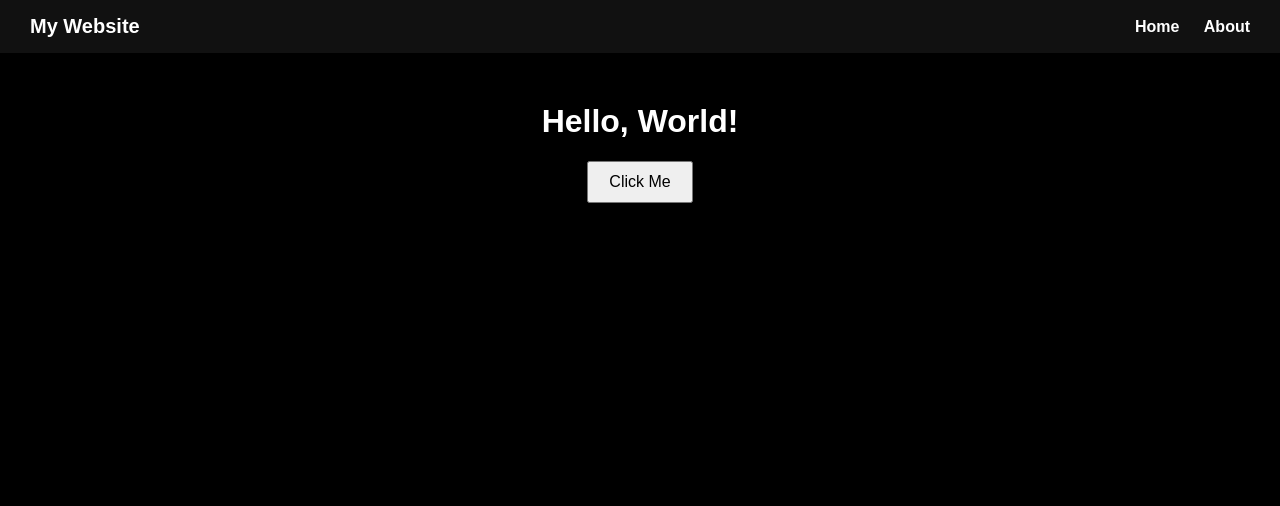
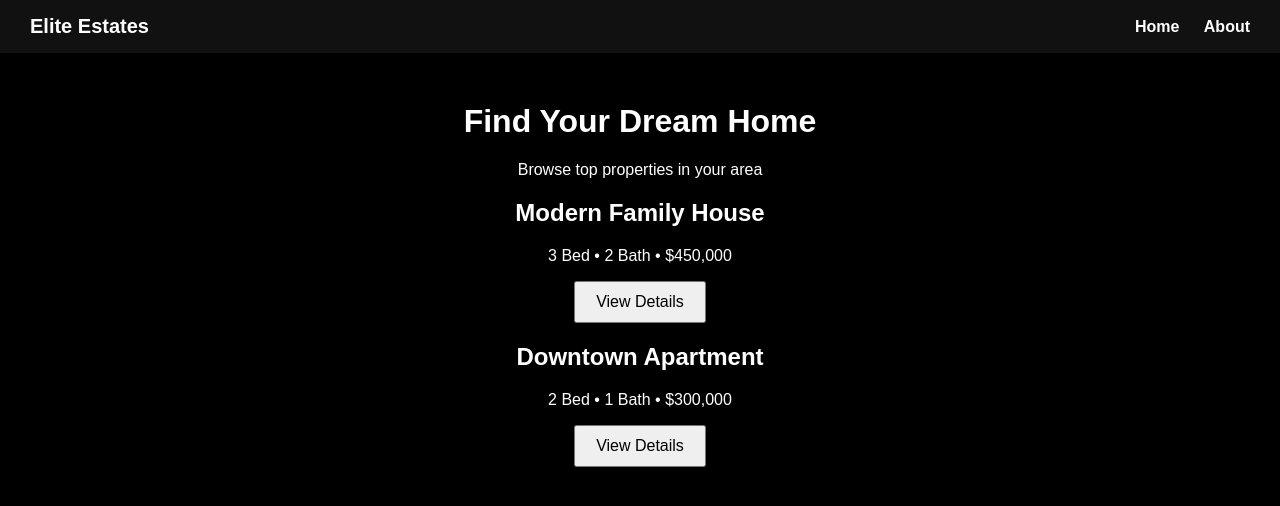
Before and after one commit to uumunna21/my-website, a plain HTML site: page index.html in a window 1280 px wide. Drawn offline with Linux system fonts and the light colour scheme.

Commit message:
Update index.html

```diff
--- a/index.html
+++ b/index.html
@@ -3,12 +3,12 @@
 <head>
   <meta charset="UTF-8" />
   <meta name="viewport" content="width=device-width, initial-scale=1.0" />
-  <title>Home - My Website</title>
+  <title>Elite Estates - Home</title>
   <link rel="stylesheet" href="style.css" />
 </head>
 <body>
   <nav>
-    <div class="site-name">My Website</div>
+    <div class="site-name">Elite Estates</div>
     <div class="nav-links">
       <a href="index.html">Home</a>
       <a href="about.html">About</a>
@@ -16,8 +16,22 @@
   </nav>
 
   <main>
-    <h1>Hello, World!</h1>
-    <button id="clickBtn">Click Me</button>
+    <h1>Find Your Dream Home</h1>
+    <p>Browse top properties in your area</p>
+
+    <div class="listings">
+      <div class="property-card">
+        <h2>Modern Family House</h2>
+        <p>3 Bed • 2 Bath • $450,000</p>
+        <button onclick="viewDetails('House 1')">View Details</button>
+      </div>
+
+      <div class="property-card">
+        <h2>Downtown Apartment</h2>
+        <p>2 Bed • 1 Bath • $300,000</p>
+        <button onclick="viewDetails('Apartment')">View Details</button>
+      </div>
+    </div>
   </main>
 
   <script src="script.js"></script>
```
